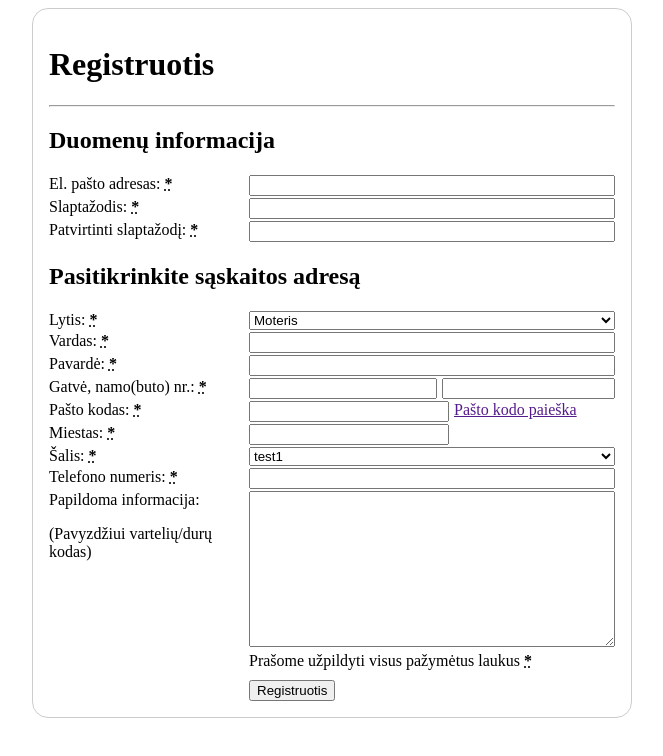
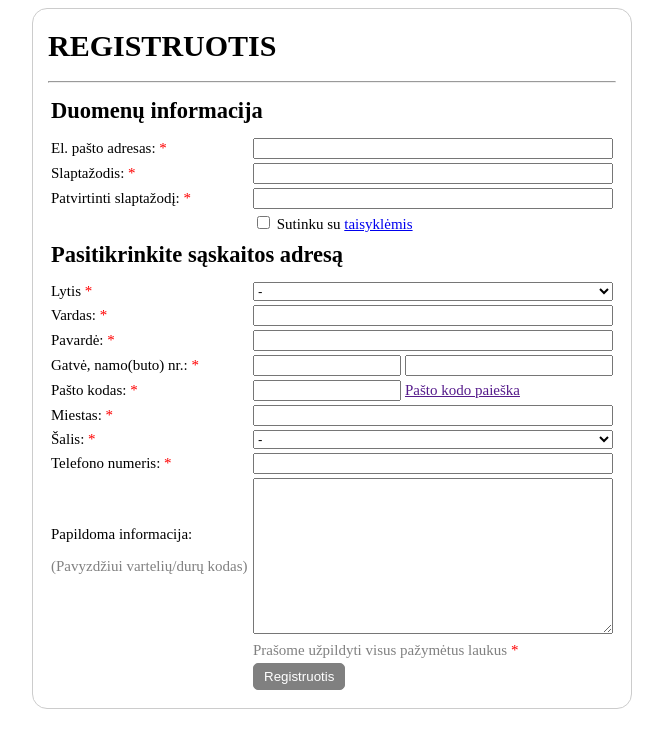
Before and after one commit to MartynoSiela/my-site, a plain HTML site: page index.html in a window 1280 px wide. Shown: the whole page, without its empty margins (308-971 px from the left). Drawn offline with Linux system fonts and the light colour scheme.

Commit message:
finalize project html structure as table

```diff
--- a/css/style.css
+++ b/css/style.css
@@ -2,49 +2,63 @@
   box-sizing: border-box;
 }
 
-.form {
-  /* padding: 16px; */
+.container {
   margin: 0 auto;
   width: 600px;
   padding: 1em;
   border: 1px solid #ccc;
   border-radius: 1em;
+  font-size: 15px;
 }
 
-.row {
-  padding-bottom: 1px;
-  padding-top: 1px;
+h1 {
+  text-transform: uppercase;
 }
 
-.row--left {
-  position: absolute;
+h1,
+h2 {
+  padding: 5px 0px 10px 0px;
+  margin: 0;
+}
+
+.asterisk {
+  color: red;
+}
+
+.greytext {
+  color: grey;
+}
+
+button {
+  background: grey;
+  color: white;
+  border: 1px solid grey;
+  border-radius: 5px;
+  padding: 5px 10px 5px 10px;
+}
+
+table {
+  width: 100%;
+}
+
+.column-label {
   width: 200px;
 }
 
-.row--right {
-  position: relative;
-  padding-left: 200px;
-}
-
-.row--right input,
+.column-input input:not(.consent),
 select,
 textarea {
   width: 100%;
 }
-.row--right .narrow--left {
-  width: 200px;
+
+.column-input-left {
+  width: 150px;
 }
 
-.row--street {
-  display: flex;
-  flex-direction: row;
+.column-input-left input {
+  width: 100%;
 }
 
-.narrow--right {
-  padding-left: 5px;
-  flex-grow: 1;
+.column-input-right input {
+  width: 100%;
 }
-
-.submit {
-  padding-top: 10px;
-}
--- a/css/style1.css
+++ /dev/null
@@ -1,91 +0,0 @@
-* {
-  box-sizing: border-box;
-}
-
-/* Add padding to containers */
-.container {
-  padding: 16px;
-}
-
-h1 {
-  margin-top: 0;
-  text-transform: uppercase;
-}
-
-ul {
-  margin: 0;
-  padding: 0;
-  list-style: none;
-}
-
-form {
-  margin: 0 auto;
-  width: 600px;
-  padding: 1em;
-  border: 1px solid #ccc;
-  border-radius: 1em;
-}
-
-div + div {
-  margin-top: 1em;
-}
-
-label span {
-  display: inline-block;
-  width: 200px;
-  text-align: left;
-}
-
-input,
-textarea {
-  font: 1em sans-serif;
-  width: 350px;
-  box-sizing: border-box;
-  border: 1px solid #999;
-}
-
-.left-input {
-  width: 195px;
-}
-
-.right-input {
-  width: 150px;
-}
-
-input[type="checkbox"],
-input[type="radio"] {
-  width: auto;
-  border: none;
-}
-
-input:focus,
-textarea:focus {
-  border-color: #000;
-}
-
-textarea {
-  vertical-align: top;
-  height: 5em;
-  resize: vertical;
-}
-
-fieldset {
-  width: 250px;
-  box-sizing: border-box;
-  margin-left: 136px;
-  border: 1px solid #999;
-}
-
-button {
-  margin: 20px 0 0 124px;
-}
-
-label {
-  position: relative;
-}
-
-label em {
-  position: absolute;
-  right: 5px;
-  top: 20px;
-}
--- a/index.html
+++ b/index.html
@@ -1,179 +1,206 @@
 <!DOCTYPE html>
 <html>
   <head>
-	<meta charset="utf-8">
+    <meta charset="utf-8" />
     <title>Forma Nr.1</title>
-	<link rel="stylesheet" href="css/style.css">
+    <link rel="stylesheet" href="css/style.css" />
   </head>
   <body>
-	<div class="form">
+    <div class="container">
       <form method="post">
         <h1>Registruotis</h1>
-			<hr>
-			<section>
-				<h2>Duomenų informacija</h2>
-				<div class="row">
-					<div class="row--left">
+        <hr />
+        <table>
+          <tr class="row-header">
+            <td colspan="3"><h2>Duomenų informacija</h2></td>
+          </tr>
+          <tr class="row">
+            <td class="column-label">
               <label for="email">
                 <span>El. pašto adresas: </span>
-							<strong><abbr title="Privaloma užpildyti">*</abbr></strong>
+                <span class="asterisk" title="Privaloma užpildyti">*</span>
               </label>
-					</div>
-					<div class="row--right">
-						<input type="email" id="email" name="email">
-					</div>
-				</div>
-				<div>
-				<div class="row">
-					<div class="row--left">
+            </td>
+            <td colspan="2" class="column-input">
+              <input type="email" name="email" id="email" required />
+            </td>
+          </tr>
+          <tr class="row">
+            <td class="column-label">
               <label for="password">
                 <span>Slaptažodis: </span>
-							<strong><abbr title="Privaloma užpildyti">*</abbr></strong>
+                <span class="asterisk" title="Privaloma užpildyti">*</span>
               </label>
-					</div>
-					<div class="row--right">
-						<input type="password" id="password" name="password">
-					</div>
-				</div>
-				<div class="row">
-					<div class="row--left">
+            </td>
+            <td colspan="2" class="column-input">
+              <input type="password" name="password" id="password" required />
+            </td>
+          </tr>
+          <tr class="row">
+            <td class="column-label">
               <label for="password-repeat">
                 <span>Patvirtinti slaptažodį: </span>
-							<strong><abbr title="Privaloma užpildyti">*</abbr></strong>
+                <span class="asterisk" title="Privaloma užpildyti">*</span>
               </label>
-					</div>
-					<div class="row--right">
-						<input type="password" id="password-repeat" name="password-repeat">
-					</div>
-				</div>
-			</section>
-			<section>
-				<h2>Pasitikrinkite sąskaitos adresą</h2>
-				<div class="row">
-					<div class="row--left">
+            </td>
+            <td colspan="2" class="column-input">
+              <input
+                type="password"
+                name="password-repeat"
+                id="password-repeat"
+                required
+              />
+            </td>
+          </tr>
+          <tr class="row-consent">
+            <td></td>
+            <td colspan="2" class="column-input">
+              <input
+                class="consent"
+                type="checkbox"
+                id="consent"
+                name="consent"
+                required
+              />
+              <label for="consent"><span>Sutinku su </span></label>
+              <a href="https://www.keliueismotaisykles.info/" target="_blank"
+                >taisyklėmis</a
+              >
+            </td>
+          </tr>
+          <tr class="row-header">
+            <td colspan="3"><h2>Pasitikrinkite sąskaitos adresą</h2></td>
+          </tr>
+          <tr class="row">
+            <td class="column-label">
               <label for="sex">
-							<span>Lytis: </span>
-							<strong><abbr title="Privaloma užpildyti">*</abbr></strong>
+                <span>Lytis </span>
+                <span class="asterisk" title="Privaloma užpildyti">*</span>
               </label>
-					</div>
-					<div class="row--right">
-						<select id="sex" name="sex">
+            </td>
+            <td colspan="2" class="column-input">
+              <select id="sex" name="sex" required>
+                <option disabled selected value>-</option>
                 <option value="female">Moteris</option>
                 <option value="male">Vyras</option>
               </select>
-					</div>
-				</div>
-				<div class="row">
-					<div class="row--left">
+            </td>
+          </tr>
+          <tr class="row">
+            <td class="column-label">
               <label for="name">
                 <span>Vardas: </span>
-							<strong><abbr title="Privaloma užpildyti">*</abbr></strong>
+                <span class="asterisk" title="Privaloma užpildyti">*</span>
               </label>
-					</div>
-					<div class="row--right">
-						<input type="text" id="name" name="name">
-					</div>
-				</div>
-				<div class="row">
-					<div class="row--left">
+            </td>
+            <td colspan="2" class="column-input">
+              <input type="text" name="name" id="name" required />
+            </td>
+          </tr>
+          <tr class="row">
+            <td class="column-label">
               <label for="surname">
                 <span>Pavardė: </span>
-							<strong><abbr title="Privaloma užpildyti">*</abbr></strong>
+                <span class="asterisk" title="Privaloma užpildyti">*</span>
               </label>
-					</div>
-					<div class="row--right">
-						<input type="text" id="surname" name="surname">
-					</div>
-				</div>
-				<div class="row">
-					<div class="row--left">
-						<label for="street">
-							<span>Gatvė, namo(buto) nr.: </span>
-							<strong><abbr title="Privaloma užpildyti">*</abbr></strong>
+            </td>
+            <td colspan="2" class="column-input">
+              <input type="text" name="surname" id="surname" required />
+            </td>
+          </tr>
+          <tr class="row">
+            <td class="column-label">
+              <label for="street"> <span>Gatvė, </span> </label>
+              <label for="house">
+                <span>namo(buto) nr.: </span>
+                <span class="asterisk" title="Privaloma užpildyti">*</span>
               </label>
-					</div>
-					<div class="row--right row--street">
-						<div class="narrow--left">
-							<input type="text" name="street" id="street">
-						</div>
-						<div class="narrow--right">
-							<input type="text" name="house">
-						</div>
-					</div>
-				</div>
-				<div class="row">
-					<div class="row--left">
+            </td>
+            <td class="column-input-left">
+              <input type="text" name="street" id="street" required />
+            </td>
+            <td class="column-input-right">
+              <input type="text" name="house" id="house" required />
+            </td>
+          </tr>
+          <tr class="row">
+            <td class="column-label">
               <label for="postal">
                 <span>Pašto kodas: </span>
-							<strong><abbr title="Privaloma užpildyti">*</abbr></strong>
+                <span class="asterisk" title="Privaloma užpildyti">*</span>
               </label>
-					</div>
-					<div class="row--right row--street">
-						<div class="narrow--left">
-							<input type="text" name="postal" id="postal">
-						</div>
-						<div class="narrow--right">
+            </td>
+            <td class="column-input-left">
+              <input type="text" name="postal" id="postal" required />
+            </td>
+            <td class="column-input-right">
               <a href="">Pašto kodo paieška </a>
-						</div>
-					</div>
-				</div>
-				<div class="row">
-					<div class="row--left">
+            </td>
+          </tr>
+          <tr class="row">
+            <td class="column-label">
               <label for="city">
                 <span>Miestas: </span>
-							<strong><abbr title="Privaloma užpildyti">*</abbr></strong>
+                <span class="asterisk" title="Privaloma užpildyti">*</span>
               </label>
-					</div>
-					<div class="row--right">
-						<input type="text" id="city" class="narrow--left" name="city">
-					</div>
-				</div>
-				<div class="row">
-					<div class="row--left">
+            </td>
+            <td colspan="2" class="column-input">
+              <input type="text" name="city" id="city" required />
+            </td>
+          </tr>
+          <tr class="row">
+            <td class="column-label">
               <label for="country">
                 <span>Šalis: </span>
-							<strong><abbr title="Privaloma užpildyti">*</abbr></strong>
+                <span class="asterisk" title="Privaloma užpildyti">*</span>
               </label>
-					</div>
-					<div class="row--right">
-						<select name="country" id="country">
+            </td>
+            <td colspan="2" class="column-input">
+              <select name="country" id="country" required>
+                <option disabled selected value>-</option>
                 <option value="">test1</option>
                 <option value="">test2</option>
               </select>
-					</div>
-				</div>
-				<div class="row">
-					<div class="row--left">
+            </td>
+          </tr>
+          <tr class="row">
+            <td class="column-label">
               <label for="phone">
                 <span>Telefono numeris: </span>
-							<strong><abbr title="Privaloma užpildyti">*</abbr></strong>
+                <span class="asterisk" title="Privaloma užpildyti">*</span>
               </label>
-					</div>
-					<div class="row--right">
-						<input type="number" id="phone" name="phone">
-					</div>
-				</div>
-				<div class="row">
-					<div class="row--left">
-						<label for="phone">
+            </td>
+            <td colspan="2" class="column-input">
+              <input type="text" name="phone" id="phone" required />
+            </td>
+          </tr>
+          <tr class="row">
+            <td class="column-label">
+              <label for="info">
                 <span>Papildoma informacija:</span>
-							<p>(Pavyzdžiui vartelių/durų kodas)</p>
+                <p class="greytext">(Pavyzdžiui vartelių/durų kodas)</p>
               </label>
-					</div>
-					<div class="row--right">
+            </td>
+            <td colspan="2" class="column-input">
               <textarea name="info" id="info" cols="30" rows="10"></textarea>
-					</div>
-				</div>
-				<div class="row--right">
-					<span>Prašome užpildyti visus pažymėtus laukus</span>
-					<strong><abbr title="Privaloma užpildyti">*</abbr></strong>
-				</div>
-			</section>
-			<section>
-				<div class="row--right submit">
+            </td>
+          </tr>
+          <tr class="row-required">
+            <td></td>
+            <td colspan="2" class="column-input">
+              <span class="greytext"
+                >Prašome užpildyti visus pažymėtus laukus</span
+              >
+              <span class="asterisk" title="Privaloma užpildyti">*</span>
+            </td>
+          </tr>
+          <tr class="row-submit">
+            <td></td>
+            <td colspan="2" class="column-input">
               <button type="submit">Registruotis</button>
-				</div>
-			</section>
+            </td>
+          </tr>
+        </table>
       </form>
     </div>
   </body>
```
Lines whose indentation alone changed are shown as unchanged.
